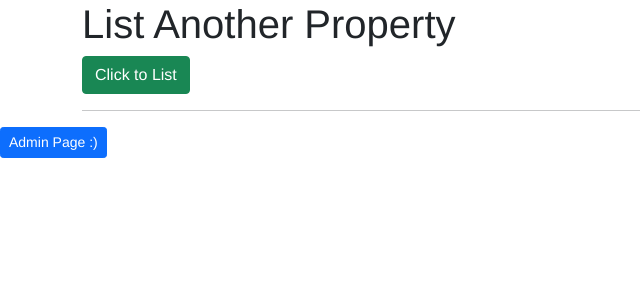
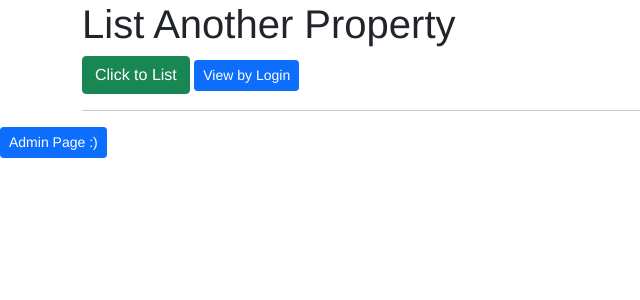
Before and after one commit to nleonar7/FlaskApp, a Flask app: page /property/ratings in a window 1280 px wide. Shown: the part 56-356 px from the top of the page, without its empty margins (0-640 px from the left). Run offline with Flask 2, Linux system fonts and the light colour scheme; the visitor is signed in with stand-in values (Sample User, id 1); data comes from the database, SQL or seed files in the repository; data that the repository does not hold is empty; some libraries are stand-ins or nearby versions.

```diff
--- a/flaskblog/templates/view_ratings.html
+++ b/flaskblog/templates/view_ratings.html
@@ -8,11 +8,12 @@
 
 <h1>Rated Locations</h1>
 <hr>
-<a class="btn btn-primary btn-sm" href='/property/ratingsByUser'>View by Login</a>
+
 
 {% block body%}
     {% if current_user.admin == True %}
         <h1>List Another Property</h1> <a class="btn btn-success" href="/property/new">Click to List</a>
+        <a class="btn btn-primary btn-sm" href='/property/ratingsByUser'>View by Login</a>
     {% endif %}
 
     <hr>
```
